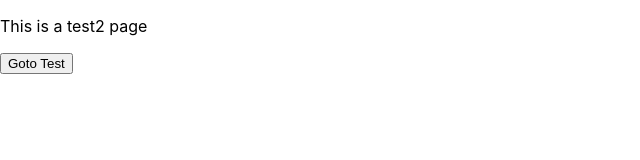
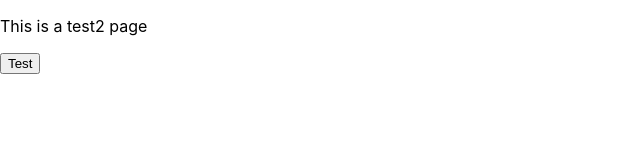
Before and after one commit to Sarojkhadka1995/nextjs-test, a Next.js app: page /test2 in a window 1280 px wide. Shown: the top 160 px of the page, without its empty margins (0-640 px from the left). Built offline with nearby package versions, Linux system fonts and the light colour scheme.

Commit message:
refactor: button test update

```diff
--- a/pages/test2.js
+++ b/pages/test2.js
@@ -6,7 +6,7 @@ const Test2 = () => {
         <>
             <p> This is a test2 page</p>
             <Link href={"/test"}>
-                <button>Goto Test</button>
+                <button>Test</button>
             </Link>
         </>
     )
```
